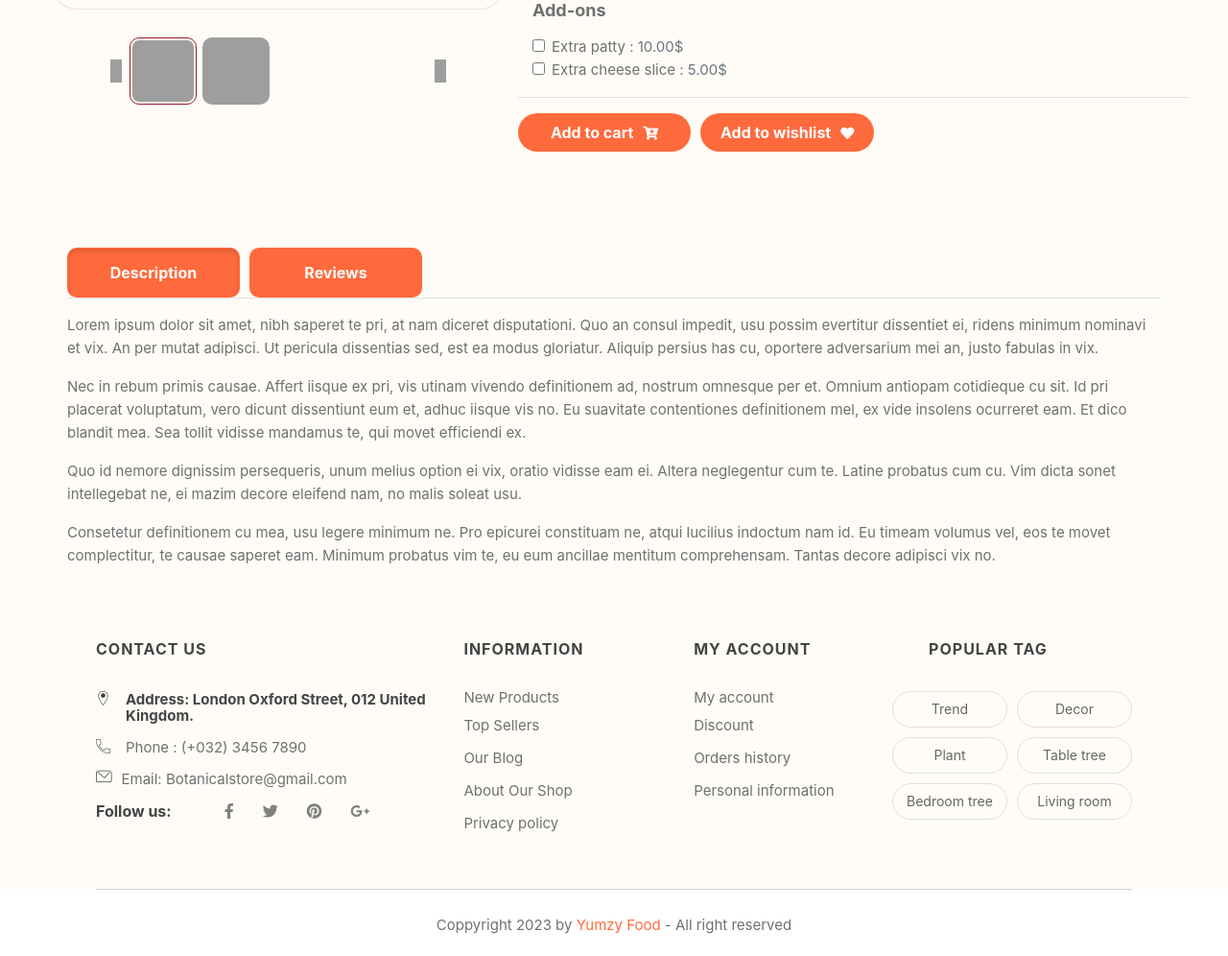
After one commit to almaruf67/Foodmart, a Laravel app: page /products in a window 1280 px wide. The commit adds this page. Shown: the part 586-1582 px from the top of the page at 96% size. Run offline with Laravel 10, Linux system fonts and the light colour scheme; style sheets or scripts are compiled from the project's sources; some web fonts are replaced; grey boxes are pictures that could not be loaded.

Commit message:
fix layout issue

```diff
--- /dev/null
+++ b/resources/views/Pages/Layout/app.blade.php
@@ -0,0 +1,249 @@
+<!DOCTYPE html>
+<html lang="en">
+
+<head>
+    <!-- set the encoding of your site -->
+    <meta charset="utf-8">
+    <!-- set the Compatible of your site -->
+    <meta http-equiv="X-UA-Compatible" content="IE=edge">
+    <meta name="viewport" content="width=device-width, initial-scale=1.0">
+    <!-- set the page title -->
+    <title>Yumzy</title>
+    <!-- include the site Google Fonts stylesheet -->
+    <link
+        href="https://fonts.googleapis.com/css?family=Playfair+Display:400,700%7CRoboto:300,400,500,700,900&display=swap"
+        rel="stylesheet">
+    <!-- include the site bootstrap stylesheet -->
+    <link rel="stylesheet" href="{{ asset('assets/css/bootstrap.css') }}">
+    {{-- <link rel="stylesheet" href="{{ asset('assets/css/bootstrap.min.css') }}"> --}}
+
+    <link rel="stylesheet" href="https://stackpath.bootstrapcdn.com/font-awesome/4.7.0/css/font-awesome.min.css">
+
+    <!-- include the site fontawesome stylesheet -->
+    <link rel="stylesheet" href="{{ asset('assets/css/fontawesome.css') }}">
+    <!-- include the site stylesheet -->
+    <link rel="stylesheet" href="{{ asset('assets/css/style.css') }}">
+    <!-- include theme plugins setting stylesheet -->
+    <link rel="stylesheet" href="{{ asset('assets/css/plugins.css') }}">
+    <!-- include theme color setting stylesheet -->
+    <link rel="stylesheet" href="{{ asset('assets/css/color.css') }}">
+    <!-- include theme responsive setting stylesheet -->
+    <link rel="stylesheet" href="{{ asset('assets/css/responsive.css') }}">
+    @vite(['resources/sass/app.scss', 'resources/js/app.js'])
+</head>
+
+<body class="yumzy-df">
+    <!-- pageWrapper -->
+    <div id="pageWrapper">
+        <!-- header -->
+        <header id="header" class="position-fixed bg-white">
+
+            <!-- headerHolder -->
+            <div class="headerHolder container pt-lg-2 pb-lg-2 py-2">
+                <div class="row">
+                    <div class="col-6 col-sm-6 col-lg-2">
+                        <!-- mainLogo -->
+                        <div class="logo">
+                            <a href="{{ route('home') }}"><img src="{{ asset('assets/images/logo1.png') }}" alt="Botanical"
+                                    class="img-fluid"></a>
+                        </div>
+                    </div>
+                    <div class="col-6 col-sm-6 col-lg-8 static-block">
+                        <!-- mainHolder -->
+                        <div class="mainHolder pt-lg-5 pt-3 justify-content-center">
+                            <!-- pageNav2 -->
+                            <nav class="navbar navbar-expand-lg navbar-light p-0 pageNav2 position-static">
+                                <button type="button" class="navbar-toggle collapsed position-relative"
+                                    data-toggle="collapse" data-target="#navbarNav" aria-expanded="false">
+                                    <span class="sr-only">Toggle navigation</span>
+                                    <span class="icon-bar"></span>
+                                    <span class="icon-bar"></span>
+                                    <span class="icon-bar"></span>
+                                </button>
+                                <div class="collapse navbar-collapse" id="navbarNav">
+                                    <ul class="navbar-nav mx-auto text-uppercase d-inline-block">
+                                        <li class="nav-item">
+                                            <a class="d-block" href="{{ route('home') }}">Home</a>
+
+                                        </li>
+                                        <li class="nav-item dropdown">
+                                            <a class="dropdown-toggle d-block" role="button" data-toggle="dropdown"
+                                                aria-haspopup="true" aria-expanded="false">Store</a>
+                                            <ul class="list-unstyled text-capitalize dropdown-menu mt-0 py-0">
+                                                <li class="d-block mx-0"><a href="shop.html">Shop Left Sidebar</a></li>
+                                                <li class="d-block mx-0"><a href="shop-detail.html">Single Product</a>
+                                                </li>
+                                            </ul>
+                                        </li>
+                                        <li class="nav-item">
+                                            <a class="d-block" href="about-us.html">About</a>
+                                        </li>
+                                        <li class="nav-item dropdown">
+                                            <a class="dropdown-toggle d-block" role="button" data-toggle="dropdown"
+                                                aria-haspopup="true" aria-expanded="false">Blog</a>
+                                            <ul class="list-unstyled text-capitalize dropdown-menu mt-0 py-0">
+                                                <li class="d-block mx-0"><a href="blog.html">Blog Left Sidebar</a></li>
+                                                <li class="d-block mx-0"><a href="blog-detail.html">Blog Detail</a></li>
+                                            </ul>
+                                        </li>
+                                        <li class="nav-item dropdown">
+                                            <a class="dropdown-toggle d-block" role="button" data-toggle="dropdown"
+                                                aria-haspopup="true" aria-expanded="false">Pages</a>
+                                            <ul class="list-unstyled text-capitalize dropdown-menu mt-0 py-0">
+                                                <li class="d-block mx-0"><a href="cart-page.html">Cart Page</a></li>
+                                            </ul>
+                                        </li>
+                                        <li class="nav-item">
+                                            <a class="d-block" href="contact-us.html">contact</a>
+                                        </li>
+
+                                        <li class="hide">
+                                            <a class="d-block yumzy-or text-white" href="">Sign in</a>
+                                        </li>
+
+                                    </ul>
+                                </div>
+                            </nav>
+                        </div>
+                    </div>
+                    <div class="col-sm-1 col-lg-2 dropdown srchLogin">
+                        <!-- wishListII -->
+                        <ul class="nav nav-tabs wishListII justify-content-end align-items-center pt-2 border-bottom-0">
+                            <li class="nav-item ml-0"><a class="nav-link icon-search" href="javascript:void(0);"></a>
+                            </li>
+                            @guest
+                                @if (Route::has('login'))
+                                    <li class="nav-item"><a class="btn btnTheme fwEbold text-white xs-round py-2 px-3"
+                                            href="{{ route('login') }}">Login</a></li>
+                                @endif
+                            @else
+                                <li class="nav-item"><a class="nav-link position-relative icon-cart"
+                                        href="javascript:void(0);"><span class="num rounded d-block">2</span></a></li>
+                                @if (Auth::user()->image == null)
+                                    <li class="nav-item"><a class="nav-link icon-profile" id="dropdownMenuButton"
+                                            data-toggle="dropdown" aria-haspopup="true" aria-expanded="false"
+                                            href="javascript:void(0);"></a>
+                                    @else
+                                    <li class="nav-item"><a class="nav-link" id="dropdownMenuButton"
+                                            data-toggle="dropdown" aria-haspopup="true" aria-expanded="false"
+                                            href="javascript:void(0);"><img src="{{ Auth::user()->image }}"
+                                                alt="" width="25px" class="rounded-circle"></a>
+                                @endif
+
+                                <div class="dropdown-menu" aria-labelledby="dropdownMenuButton">
+                                    <a class="dropdown-item" href="#">{{ Auth::user()->name }}</a>
+                                    <a class="dropdown-item" href="#">
+                                        Orders
+                                    </a>
+                                    <a class="dropdown-item" href="{{ route('logout') }}"
+                                        onclick="event.preventDefault();
+							   document.getElementById('logout-form').submit();">
+                                        LogOut
+                                    </a>
+
+                                    <form id="logout-form" action="{{ route('logout') }}" method="POST"
+                                        class="d-none">
+                                        @csrf
+                                    </form>
+                                </div>
+                                </li>
+
+                            @endguest
+                        </ul>
+                    </div>
+                </div>
+            </div>
+        </header>
+
+    <!-- main -->
+    @yield('content')
+
+    <!-- footerHolder -->
+    <aside
+        class="footerHolder container-fluid overflow-hidden yumzy-df px-xl-20 px-lg-14 pt-xl-12 pb-xl-8 pt-lg-12 pt-md-8 pb-lg-8">
+        <div class="d-flex flex-wrap flex-lg-nowrap">
+            <div class="coll-1 pr-3 mb-sm-4 mb-3 mb-lg-0">
+                <h3 class="headingVI fwEbold text-uppercase mb-7">Contact Us</h3>
+                <ul class="list-unstyled footerContactList mb-3">
+                    <li class="mb-3 d-flex flex-nowrap"><span class="icon icon-place mr-3"></span>
+                        <address class="fwEbold m-0">Address: London Oxford Street, 012 United Kingdom.</address>
+                    </li>
+                    <li class="mb-3 d-flex flex-nowrap"><span class="icon icon-phone mr-3"></span> <span
+                            class="leftAlign">Phone : <a href="javascript:void(0);">(+032) 3456 7890</a></span></li>
+                    <li class="email d-flex flex-nowrap"><span class="icon icon-email mr-2"></span> <span
+                            class="leftAlign">Email: <a href="javascript:void(0);">Botanicalstore@gmail.com</a></span>
+                    </li>
+                </ul>
+                <ul class="list-unstyled followSocailNetwork d-flex flex-nowrap">
+                    <li class="fwEbold mr-xl-11 mr-sm-6 mr-4">Follow us:</li>
+                    <li class="mr-xl-6 mr-sm-4 mr-2"><a href="javascript:void(0);" class="fab fa-facebook-f"></a>
+                    </li>
+                    <li class="mr-xl-6 mr-sm-4 mr-2"><a href="javascript:void(0);" class="fab fa-twitter"></a>
+                    </li>
+                    <li class="mr-xl-6 mr-sm-4 mr-2"><a href="javascript:void(0);" class="fab fa-pinterest"></a>
+                    </li>
+                    <li class="mr-2"><a href="javascript:void(0);" class="fab fa-google-plus-g"></a></li>
+                </ul>
+            </div>
+            <div class="coll-2 mb-sm-4 mb-3 mb-lg-0">
+                <h3 class="headingVI fwEbold text-uppercase mb-6">Information</h3>
+                <ul class="list-unstyled footerNavList">
+                    <li class="mb-1"><a href="javascript:void(0);">New Products</a></li>
+                    <li class="mb-2"><a href="javascript:void(0);">Top Sellers</a></li>
+                    <li class="mb-2"><a href="javascript:void(0);">Our Blog</a></li>
+                    <li class="mb-2"><a href="javascript:void(0);">About Our Shop</a></li>
+                    <li><a href="javascript:void(0);">Privacy policy</a></li>
+                </ul>
+            </div>
+            <div class="coll-3 mb-sm-4 mb-3 mb-lg-0">
+                <h3 class="headingVI fwEbold text-uppercase mb-6">My Account</h3>
+                <ul class="list-unstyled footerNavList">
+                    <li class="mb-1"><a href="javascript:void(0);">My account</a></li>
+                    <li class="mb-2"><a href="javascript:void(0);">Discount</a></li>
+                    <li class="mb-2"><a href="javascript:void(0);">Orders history</a></li>
+                    <li><a href="javascript:void(0);">Personal information</a></li>
+                </ul>
+            </div>
+            <div class="coll-4 mb-sm-4 mb-3 mb-lg-0">
+                <h3 class="headingVI fwEbold text-uppercase mb-7 pl-xl-14 pl-lg-10">Popular Tag</h3>
+                <ul class="list-unstyled tagNavList d-flex flex-wrap justify-content-lg-end mb-0">
+                    <li class="text-center mb-2 mr-2"><a href="javascript:void(0);"
+                            class="md-round d-block py-2 px-2">Trend</a></li>
+                    <li class="text-center mb-2"><a href="javascript:void(0);"
+                            class="md-round d-block py-2 px-2">Decor</a></li>
+                    <li class="text-center mb-2 mr-2"><a href="javascript:void(0);"
+                            class="md-round d-block py-2 px-2">Plant</a></li>
+                    <li class="text-center mb-2"><a href="javascript:void(0);"
+                            class="md-round d-block py-2 px-2">Table tree</a></li>
+                    <li class="text-center mb-2 mr-2"><a href="javascript:void(0);"
+                            class="md-round d-block py-2 px-2">Bedroom tree</a></li>
+                    <li class="text-center mb-2"><a href="javascript:void(0);"
+                            class="md-round d-block py-2 px-2">Living room</a></li>
+                </ul>
+            </div>
+        </div>
+    </aside>
+
+    <!-- footer -->
+    <footer id="footer" class="container-fluid overflow-hidden px-lg-20 bg-white">
+        <div class="copyRightHolder text-center pt-lg-5 pb-lg-4 py-3">
+            <p class="mb-0">Coppyright 2023 by <a href="javascript:void(0);">Yumzy Food</a> - All right
+                reserved</p>
+        </div>
+    </footer>
+    </div>
+    <!-- include jQuery library -->
+    <script src="{{ asset('assets/js/jquery-3.4.1.min.js') }}"></script>
+    <!-- include bootstrap popper JavaScript -->
+    <script src="{{ asset('assets/js/popper.min.js') }}"></script>
+    <!-- include bootstrap JavaScript -->
+    <script src="{{ asset('assets/js/bootstrap.min.js') }}"></script>
+    <!-- include custom JavaScript -->
+    <script src="{{ asset('assets/js/jqueryCustome.js') }}"></script>
+    @yield('script')
+
+
+</body>
+<!-- Modal -->
+
+</html>
--- a/resources/views/Pages/product.blade.php
+++ b/resources/views/Pages/product.blade.php
@@ -1,4 +1,4 @@
-@extends('Layout.app')
+@extends('Pages.Layout.app')
 
 @section('content')
     <section class="mt-25 yumzy-df">
```
